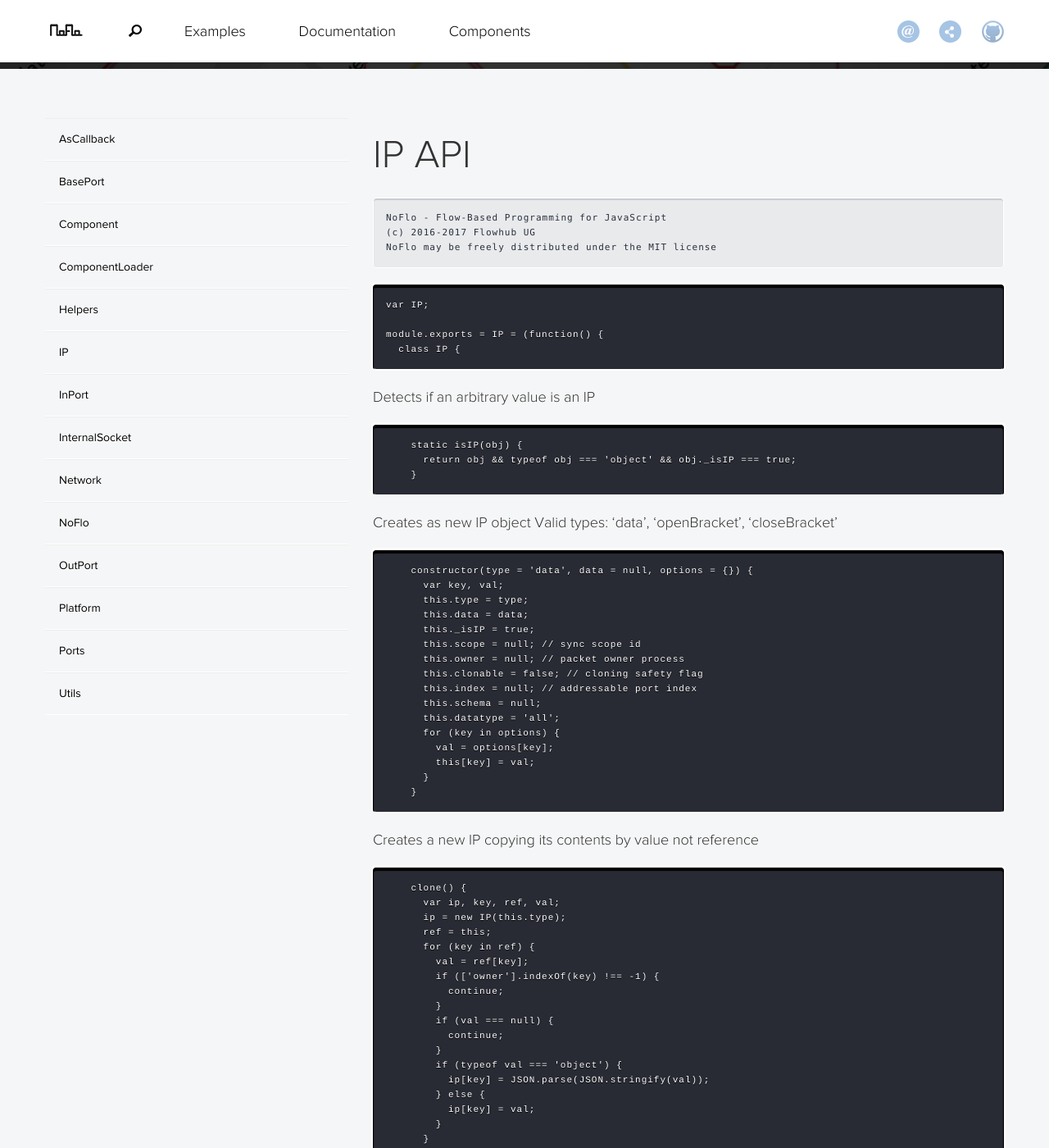
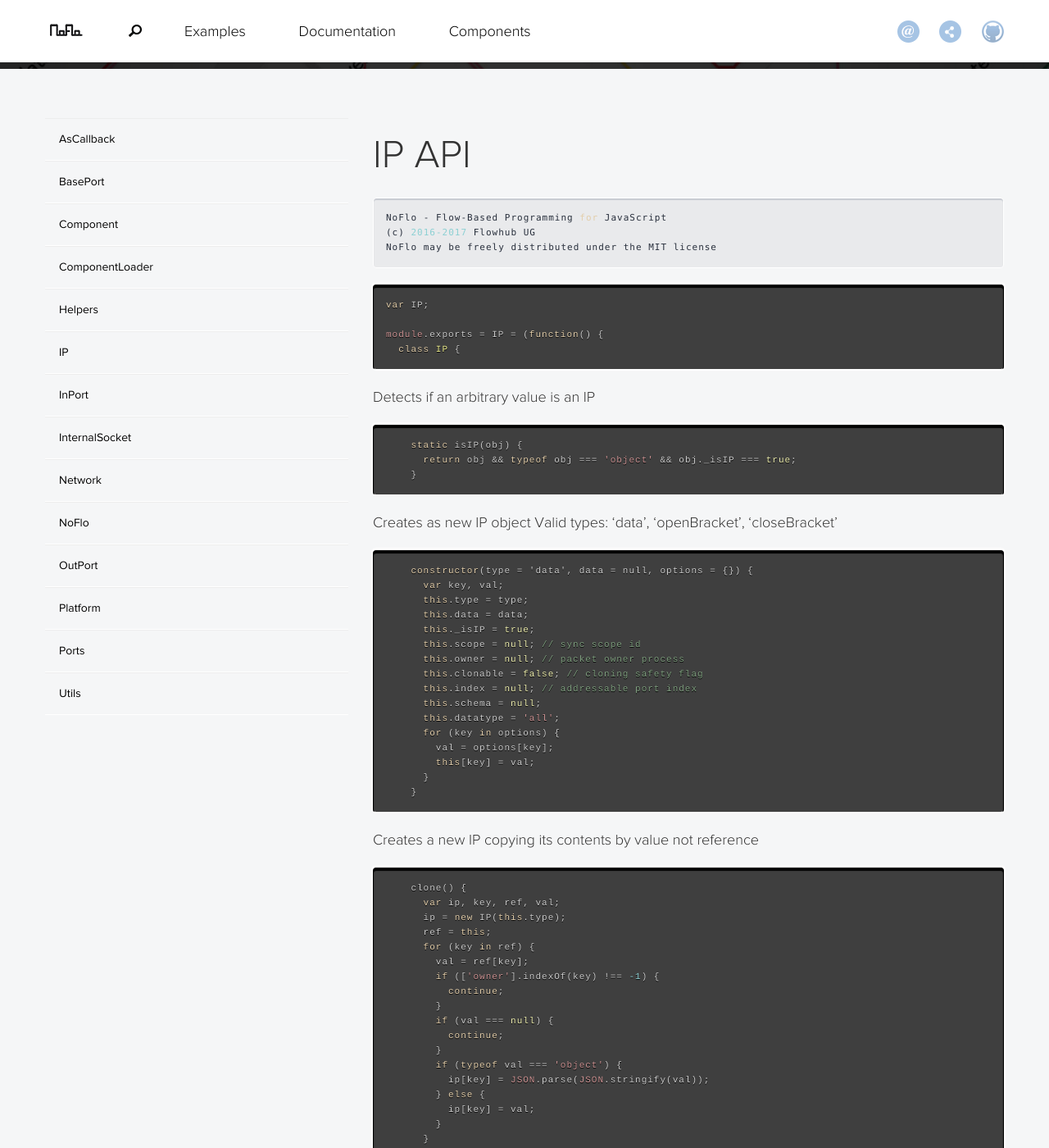
Before and after one commit to noflo/noflo.github.io, a Jekyll site: the page built from api/IP.html, in a window 1280 px wide and 1400 px high, scrolled down 201 px. Shown: the whole window at 82% size. Built offline with Jekyll 4.4.1, drawn with Linux system fonts in a browser that asks for light colours; nearby versions of some CDN libraries.

Commit message:
Add syntax highlighting for Docco-generated files, fixes #68

```diff
--- a/css/zenburn.css
+++ b/css/zenburn.css
@@ -69,3 +69,74 @@
 .highlight .vg{color:#dcdccc}
 .highlight .vi{color:#ffffc7}
 .highlight .il{color:#8cd0d3}
+
+.highlight pre {
+  background-color: #3f3f3f;
+  color: #ccc;
+}
+
+.hljs-keyword,
+.hljs-selector-tag,
+.hljs-tag {
+  color: #e3ceab;
+}
+
+.hljs-template-tag {
+  color: #dcdcdc;
+}
+
+.hljs-number {
+  color: #8cd0d3;
+}
+
+.hljs-variable,
+.hljs-template-variable,
+.hljs-attribute {
+  color: #efdcbc;
+}
+
+.hljs-literal {
+  color: #efefaf;
+}
+
+.hljs-subst {
+  color: #8f8f8f;
+}
+
+.hljs-title,
+.hljs-name,
+.hljs-selector-id,
+.hljs-selector-class,
+.hljs-section,
+.hljs-type {
+  color: #efef8f;
+}
+
+.hljs-symbol,
+.hljs-bullet,
+.hljs-link {
+  color: #dca3a3;
+}
+
+.hljs-deletion,
+.hljs-string,
+.hljs-built_in,
+.hljs-builtin-name {
+  color: #cc9393;
+}
+
+.hljs-addition,
+.hljs-comment,
+.hljs-quote,
+.hljs-meta {
+  color: #7f9f7f;
+}
+
+
+.hljs-emphasis {
+  font-style: italic;
+}
+
+.hljs-strong {
+  font-weight: bold;
+}
```
